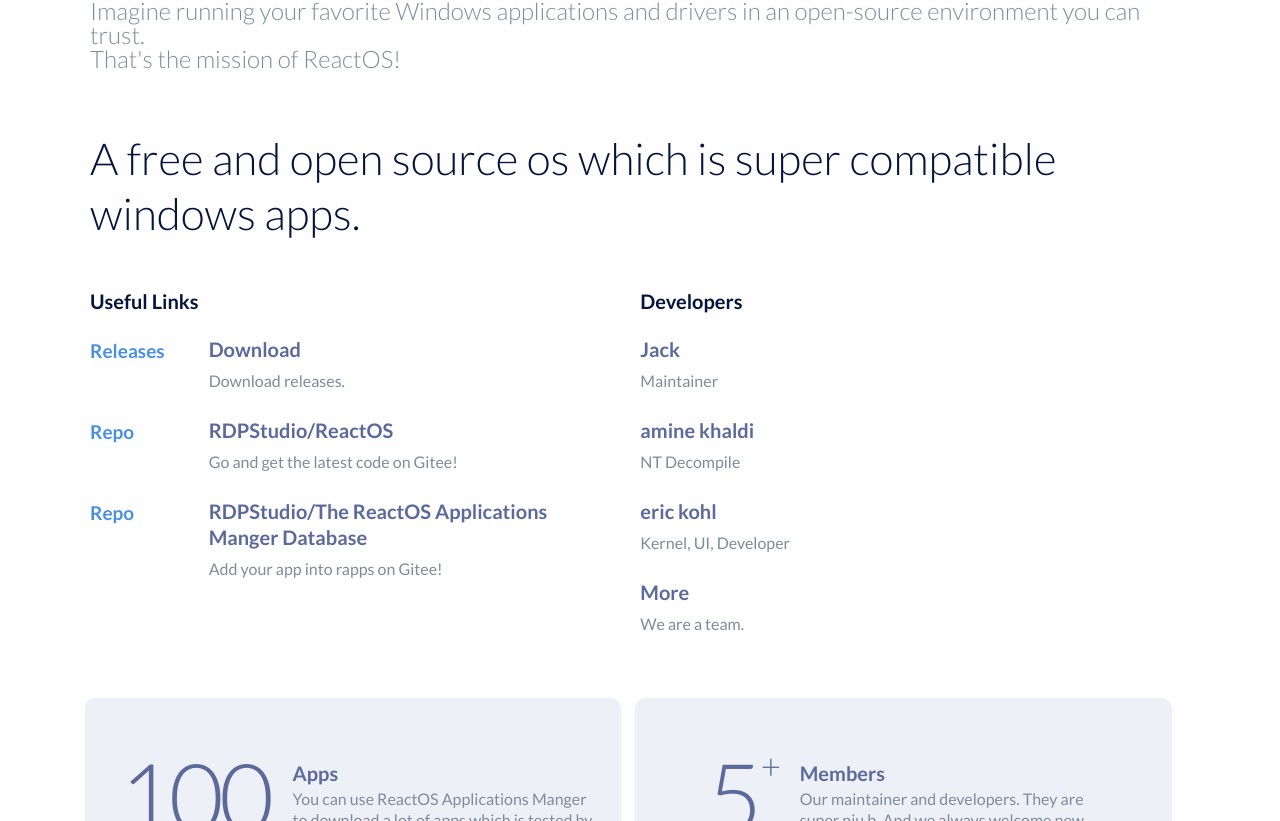
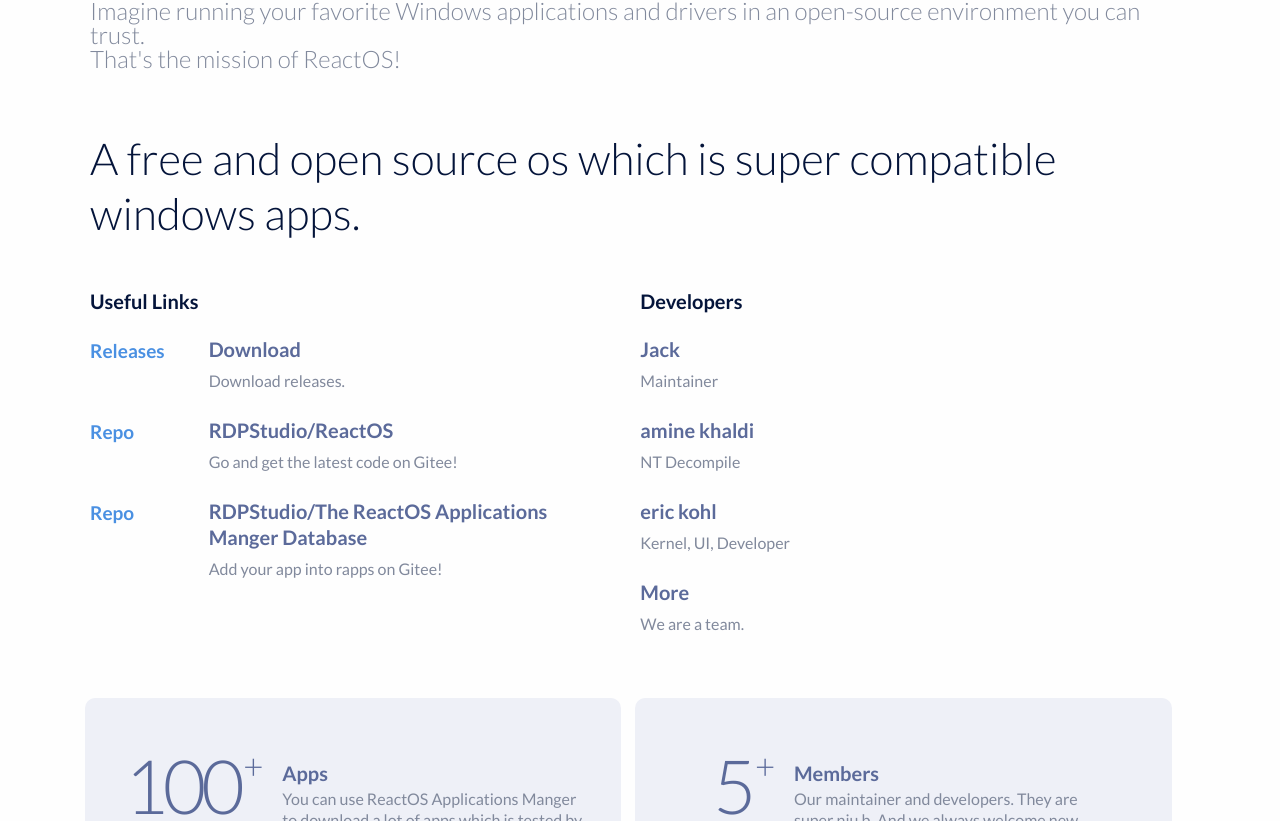
Before and after one commit to rdp-studio/reactos_www, a plain HTML site: page index.html in a window 1280 px wide. Shown: the part 131-952 px from the top of the page. Drawn offline with Linux system fonts and the light colour scheme; no server answers.

Commit message:
Update style.css

```diff
--- a/style.css
+++ b/style.css
@@ -219,7 +219,7 @@ h1.name {
 	vertical-align: top;
 }
 .counter h2 {
-	font-size: 95px;
+	font-size: 75px;
 	font-weight: 300;
 	display: inline-block;
 	vertical-align: top;
```
